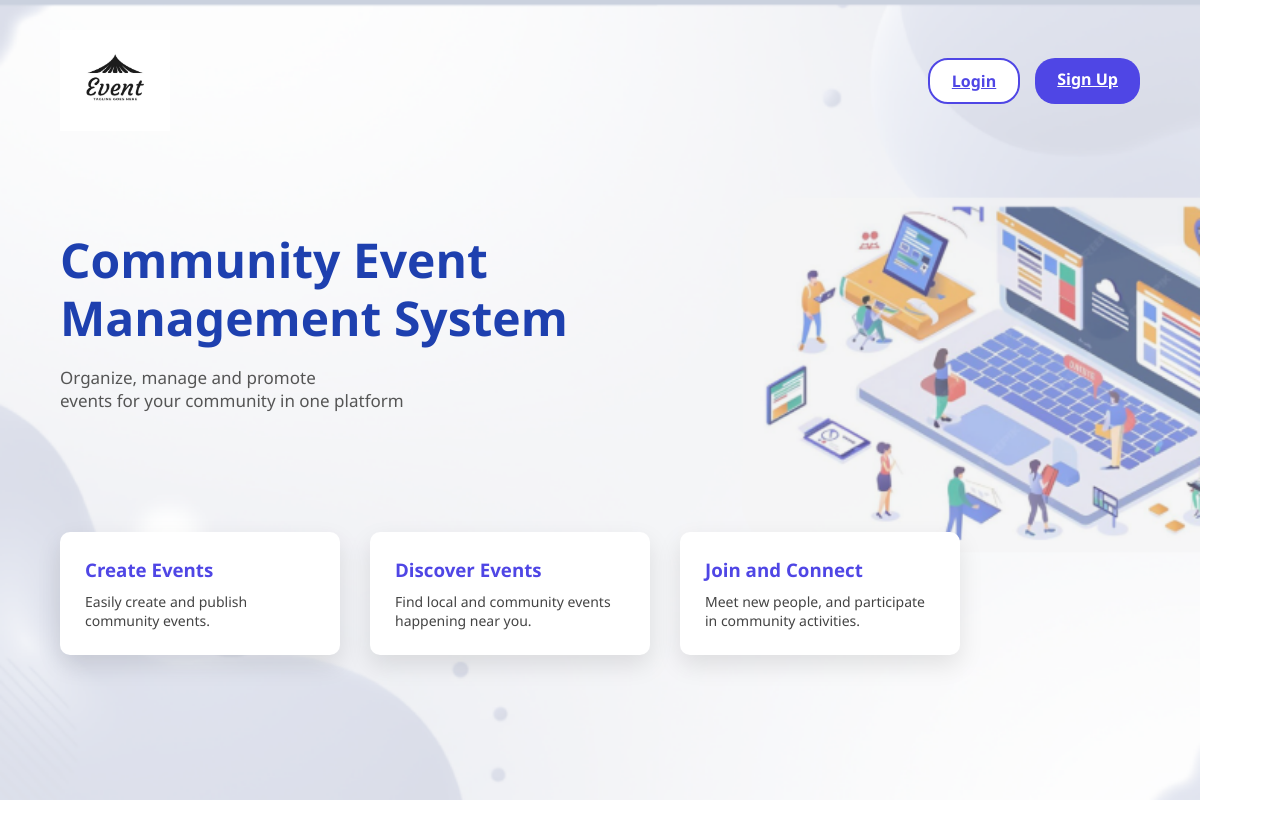
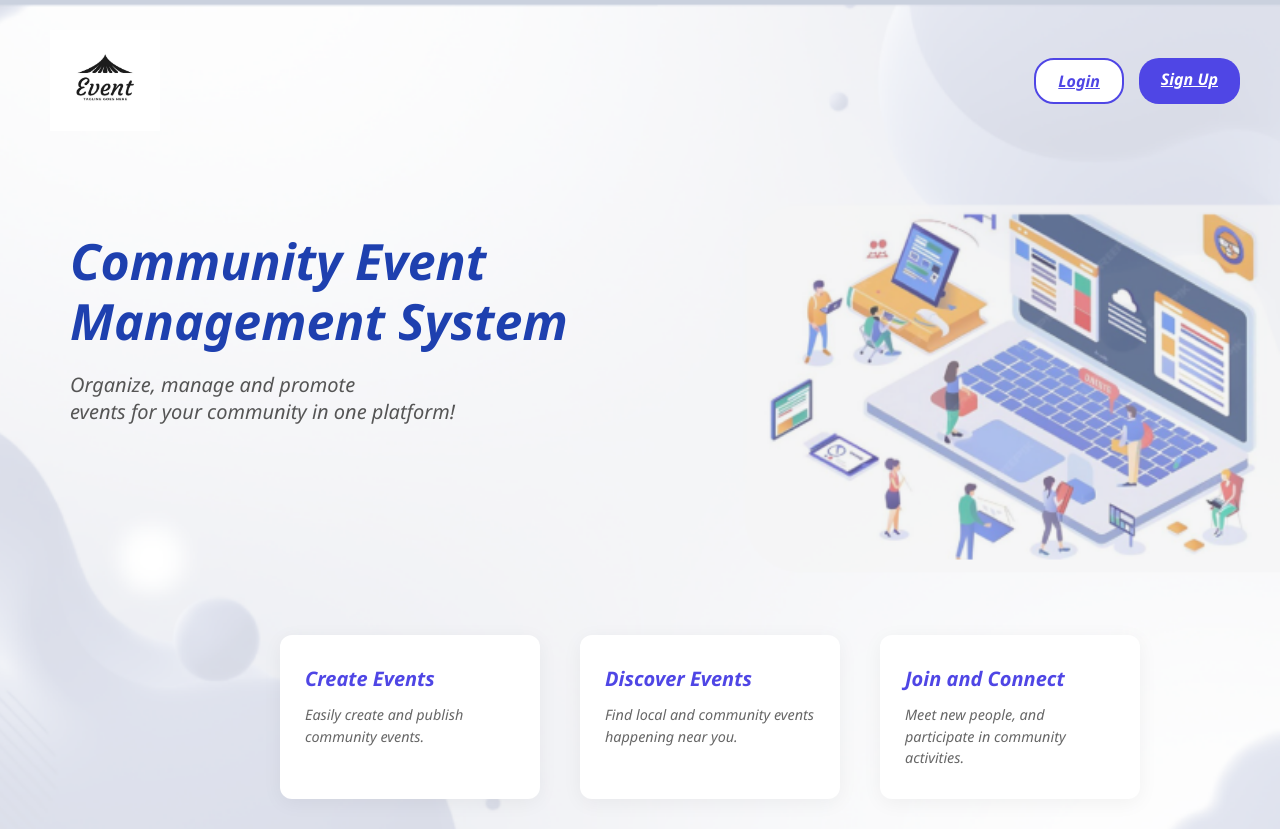
Before and after one commit to Rohinigrg/WebEventure, a React (Vite) app: page / in a window 1280 px wide. Before the commit the page ends 800 px from the top, so only its background shows below. Built offline with nearby package versions, Linux system fonts and the light colour scheme.

Commit message:
Landing Page Profile Page USerdashboard page modified

```diff
--- a/src/App.jsx
+++ b/src/App.jsx
@@ -1,8 +1,17 @@
-import { Routes, Route } from "react-router-dom";
+import { Routes, Route, Navigate } from "react-router-dom";
 import LandingPage from "./page/Public/LandingPage";
 import Login from "./page/Public/Login";
 import Register from "./page/Public/Register";
+
 import PrivateRoutes from "./Routes/PrivateRoutes";
+
+// User pages
+import UserDashboard from "./page/Private/UserDashboard";
+import ProfilePage from "./page/Private/ProfilePage";
+
+// Admin pages
+import AdminDashboard from "./page/Private/AdminDashboard";
+import ManageEvents from "./page/Private/ManageEvent";
 
 function App() {
   return (
@@ -12,8 +21,23 @@ function App() {
       <Route path="/login" element={<Login />} />
       <Route path="/register" element={<Register />} />
 
-      {/* PRIVATE ROUTES */}
-      <Route path="/*" element={<PrivateRoutes />} />
+        <Route path="/*" element={<PrivateRoutes />} />
+
+
+      {/* USER PROTECTED ROUTES */}
+      <Route element={<PrivateRoutes allowedRoles={["user"]} />}>
+        <Route path="/user/dashboard" element={<UserDashboard />} />
+        <Route path="/user/profile" element={<ProfilePage />} />
+      </Route>
+
+      {/* ADMIN PROTECTED ROUTES */}
+      <Route element={<PrivateRoutes allowedRoles={["admin"]} />}>
+        <Route path="/admin/dashboard" element={<AdminDashboard />} />
+        <Route path="/admin/manage-events" element={<ManageEvents />} />
+      </Route>
+
+      {/* CATCH-ALL → redirect to login */}
+      <Route path="*" element={<Navigate to="/login" replace />} />
     </Routes>
   );
 }
--- a/src/Routes/PrivateRoutes.jsx
+++ b/src/Routes/PrivateRoutes.jsx
@@ -3,13 +3,14 @@ import UserDashboard from "../page/Private/UserDashboard";
 import AdminDashboard from "../page/Private/AdminDashboard";
 import ManageEvents from "../page/Private/ManageEvent";
 import ProfilePage from "../page/Private/ProfilePage"; // Ensure this is imported
+import Login from "../page/Public/Login";
 
 const PrivateRoutes = () => {
   const role = localStorage.getItem("role");
 
   // 1. Redirect to login if no role is found
   if (!role) {
-    return <Navigate to="/login" />;
+    return <Navigate to="/login" replace/>;
   }
 
   return (
@@ -24,7 +25,7 @@ const PrivateRoutes = () => {
       {role === "user" && (
         <>
           <Route path="/user/dashboard" element={<UserDashboard />} />
-          <Route path="/user/profile" element={<UserProfile />} />
+          <Route path="/user/profile" element={<ProfilePage />} />
         </>
       )}
 
--- a/src/css/LandingPage.css
+++ b/src/css/LandingPage.css
@@ -10,16 +10,21 @@ body, html {
   overflow-x: hidden;
 }
 
-
 .landing {
   min-height: 100vh;
   width: 100%;
   background-size: cover;
-  background-position: center;
+  background-position: center right;
   background-repeat: no-repeat;
-  padding: 30px 60px;
+  padding: 30px 0;
 }
 
+.content-wrapper {
+  max-width: 1400px;
+  width: 100%;
+  margin: 0 auto;
+  padding: 0 40px; /* Restores the side spacing */
+}
 
 /* Navbar */
 .navbar {
@@ -27,11 +32,14 @@ body, html {
   display: flex;
   justify-content: space-between;
   align-items: center;
+  padding: 10px o;
+  text-decoration: none;
 }
 
 .logo {
   display: flex;
   align-items: center;
+  padding-left: 10px;
 }
 
 .logo img {
@@ -40,7 +48,6 @@ body, html {
 }
 
 .nav-buttons {
-  margin-left: auto;
   display: flex;
   gap: 15px;
 }
@@ -57,52 +64,75 @@ body, html {
   background: white;
   color: #4f46e5;
   border: 2px solid #4f46e5;
+  font-style: italic;
 }
 
 .btn.filled {
   background: #4f46e5;
   color: white;
+  font-style: italic;
 }
 
 /* Hero section */
 .hero {
   margin-top: 100px;
   max-width: 600px;
+  padding-left: 30px;
 }
 
 .hero h1 {
-  font-size: 48px;
+  font-size: 50px;
   color: #1e40af;
   line-height: 1.2;
+  font-style: italic;
+
 }
 
 .hero p {
   margin-top: 20px;
   color: #555;
-  font-size: 17px;
+  font-size: 20px;
+  font-style: italic;
+
 }
 
 /* Cards */
 .cards {
-  margin-top: 120px;
+  margin-left: 240px;
+  margin-top: 210px; /* Reduced from 120px to look tighter */
   display: flex;
-  gap: 30px;
+  gap: 40px; /* Smaller gap between cards */
+  justify-content: flex-start; /* Keeps them aligned to the left under the text */
+  flex-wrap: wrap;
+}
+.card:hover {
+  transform: translateY(-5px);
 }
 
 .card {
   background: white;
-  padding: 25px;
-  border-radius: 10px;
-  width: 280px;
-  box-shadow: 0 10px 25px rgba(0, 0, 0, 0.1);
+  padding: 30px 25px; /* More vertical padding, less horizontal */
+  border-radius: 12px; /* Slightly rounder corners for a modern look */
+
+  /* FIXED WIDTH: This is the key to making them smaller */
+  width: 260px;
+  flex: none; /* Prevents the card from growing to fill the screen */
+
+  box-shadow: 0 4px 20px rgba(0, 0, 0, 0.05); /* Softer, more subtle shadow */
+  transition: transform 0.2s ease;
 }
 
 .card h3 {
   color: #4f46e5;
-  margin-bottom: 10px;
+  font-size: 1.25rem; /* Matches the "small" heading feel */
+  margin-bottom: 12px;
+  font-weight: 700;
+  font-style: italic;
 }
 
 .card p {
-  color: #444;
-  font-size: 14px;
+  color: #666; /* Slightly lighter gray */
+  font-size: 0.9rem; /* Smaller font size for the description */
+  line-height: 1.5; /* Better readability */
+  font-style: italic;
 }
--- a/src/css/Login.css
+++ b/src/css/Login.css
@@ -3,7 +3,7 @@
   display: flex;
   align-items: center;
   justify-content: center;
-  margin-left: 390px;
+  margin: 0;
 }
 
 .login-card {
--- a/src/css/ProfilePage.css
+++ b/src/css/ProfilePage.css
@@ -8,7 +8,7 @@
 .main-content {
   flex: 1;
   padding: 40px;
-  background-color: #f9f9f9;
+  background-color: lightgray;
   display: flex;
   flex-direction: column;
 }
@@ -31,7 +31,7 @@
 /* THE GRAY FRAME */
 .profile-card-frame {
   background: white;
-  border: 15px solid #d3d3d3; /* Thick gray border from your design */
+  border: 15px solid white; /* Thick gray border from your design */
   padding: 60px;
   flex: 1;
 }
--- a/src/css/Register.css
+++ b/src/css/Register.css
@@ -3,8 +3,7 @@
   display: flex;
   align-items: center;
   justify-content: center;
-  margin-left: 300px;
-}
+  margin: 0;}
 
 .register-card {
   width: 1000px;
@@ -28,17 +27,15 @@
   padding: 40px;
 }
 
-
 .register-logo {
   width: 80px;
   margin-bottom: 15px;
 }
+
 .register-right {
   width: 55%;
   padding: 35px 40px;
-
 }
-
 
 .register-right h2 {
   margin-bottom: 5px;
--- a/src/css/UserDashboard.css
+++ b/src/css/UserDashboard.css
@@ -1,5 +1,4 @@
 * {
-  max-width: 1200px;
   margin: 0;
   padding: 0;
   box-sizing: border-box;
@@ -9,9 +8,17 @@
 .dashboard-wrapper {
   display: flex;
   height: 100vh;
-  width: 150vw;
+  width: 100%;
   background-color: #4a3e3e;
   overflow: hidden;
+}
+.main-content {
+  flex: 1;
+  padding: 40px;
+  background-color: gainsboro;
+  flex-direction: column;
+  display: flex;
+  overflow-y: auto; /* Allows scrolling inside the dashboard only */
 }
 
 /* SIDEBAR STYLING */
--- a/src/page/Private/AdminDashboard.jsx
+++ b/src/page/Private/AdminDashboard.jsx
@@ -23,10 +23,11 @@ const AdminDashboard = () => {
       .catch((err) => console.error("Error fetching events:", err));
   }, []);
 
-  const handleLogout = () => {
-    localStorage.clear(); // Clear session data
-    navigate("/login");    // Navigate back to login page
-  };
+const handleLogout = () => {
+  localStorage.clear();                // clear token/role
+  navigate("/login", { replace: true }); // redirect to login page
+};
+
 
   const handleRemove = (id) => {
     // Logic to delete event from backend
@@ -59,8 +60,10 @@ const AdminDashboard = () => {
         </button>
         </nav>
 
-        <button className="logout-btn">Log Out</button>
-      </aside>
+        <button className="logout-btn" onClick={handleLogout}>
+         Log Out
+       </button>
+        </aside>
 
       {/* MAIN CONTENT */}
       <main className="admin-main">
--- a/src/page/Private/UserDashboard.jsx
+++ b/src/page/Private/UserDashboard.jsx
@@ -8,6 +8,12 @@ const UserDashboard = () => {
   const navigate = useNavigate();
   const location = useLocation();
   const [events, setEvents] = useState([]);
+
+  const handleLogout = () => {
+  localStorage.clear();                // clear token/role
+  navigate("/login", { replace: true }); // redirect to login page
+};
+
 
   // Fetch events from backend
   useEffect(() => {
@@ -53,6 +59,8 @@ const UserDashboard = () => {
             Profile
           </button>
         </nav>
+
+
       </aside>
 
       {/* MAIN CONTENT */}
--- a/src/page/Public/LandingPage.jsx
+++ b/src/page/Public/LandingPage.jsx
@@ -28,7 +28,7 @@ const LandingPage = () => {
         <h1>Community Event<br />Management System</h1>
         <p>
           Organize, manage and promote<br />
-          events for your community in one platform
+          events for your community in one platform!
         </p>
       </div>
 
--- a/src/page/Public/Login.jsx
+++ b/src/page/Public/Login.jsx
@@ -22,14 +22,15 @@ const Login = () => {
 
    if (email === "admin@gmail.com" && password === "admin123") {
     localStorage.setItem("role", "admin");
-      navigate("/admindashboard");
+    navigate("/admin/dashboard", { replace: true }); // Correct path
     return;
   }
 
-    // ✅ NORMAL USER LOGIN
+  // Normal user
    localStorage.setItem("role", "user");
-    navigate("/userdashboard");
+   navigate("/user/dashboard", { replace: true }); // Correct path
   };
+
 
   return (
     <div className="login-page">
```
Also changed, not shown: src/page/Private/UserProfile.jsx (+11 -4 lines), src/assets/profile.png (added). Lines whose indentation alone changed are shown as unchanged.
